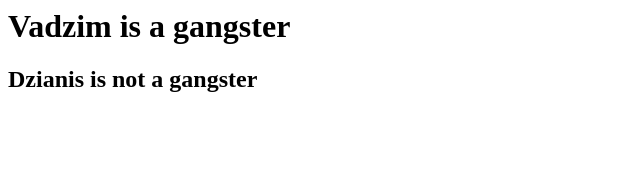
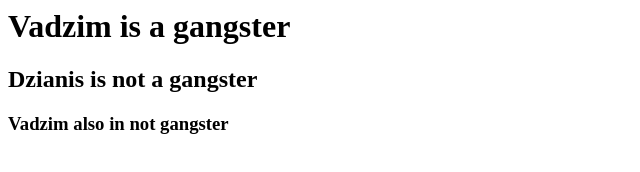
Before and after one commit to VadimLin/Hard_skills, a plain HTML site: page index.html in a window 1280 px wide. Shown: the whole page, without its empty margins (0-640 px from the left). Drawn offline with Linux system fonts and the light colour scheme.

Commit message:
modified file

```diff
--- a/index.html
+++ b/index.html
@@ -5,5 +5,6 @@
 	<body>
 		<h1>Vadzim is a gangster</h1>
 		<h2>Dzianis is not a gangster</h2>
+		<h3>Vadzim also in not gangster </h3>
 	</body>
 </html>
```
